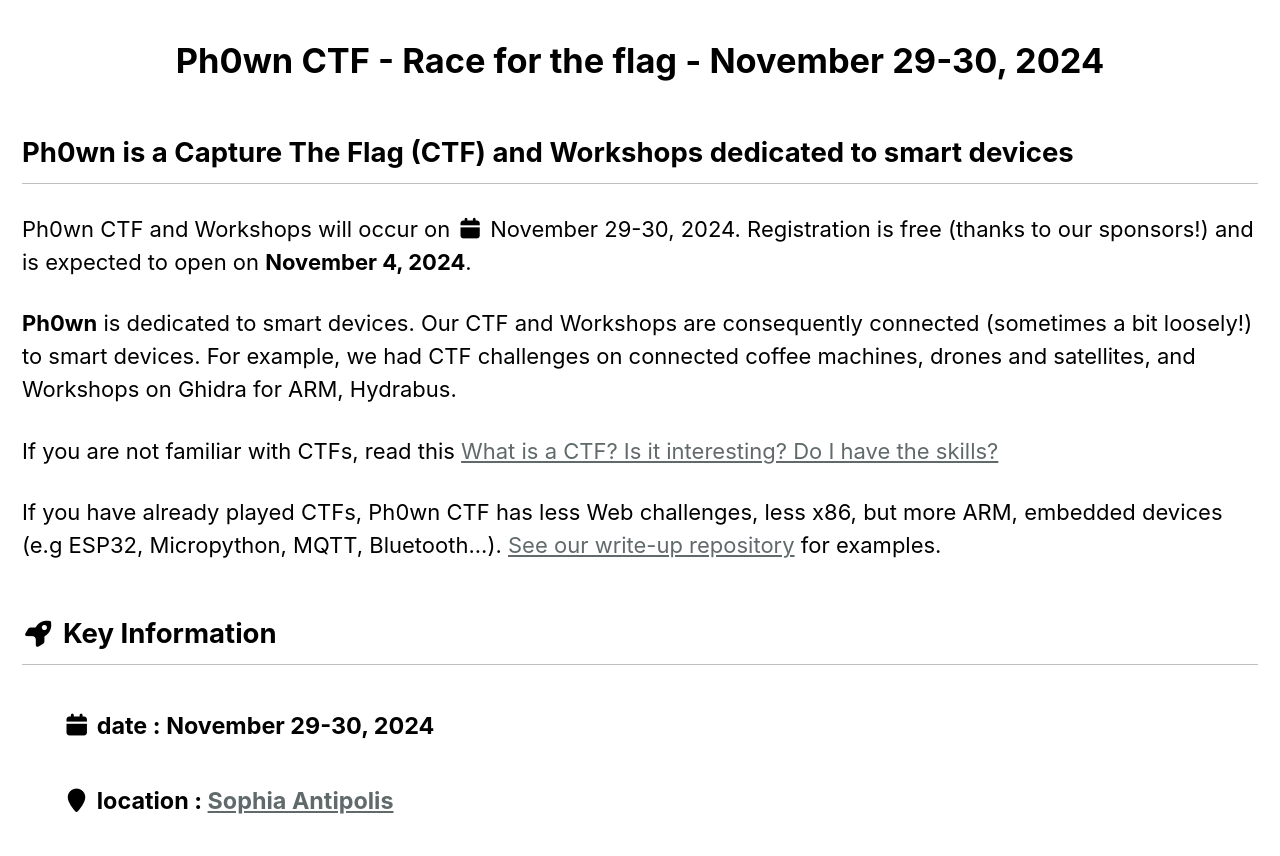
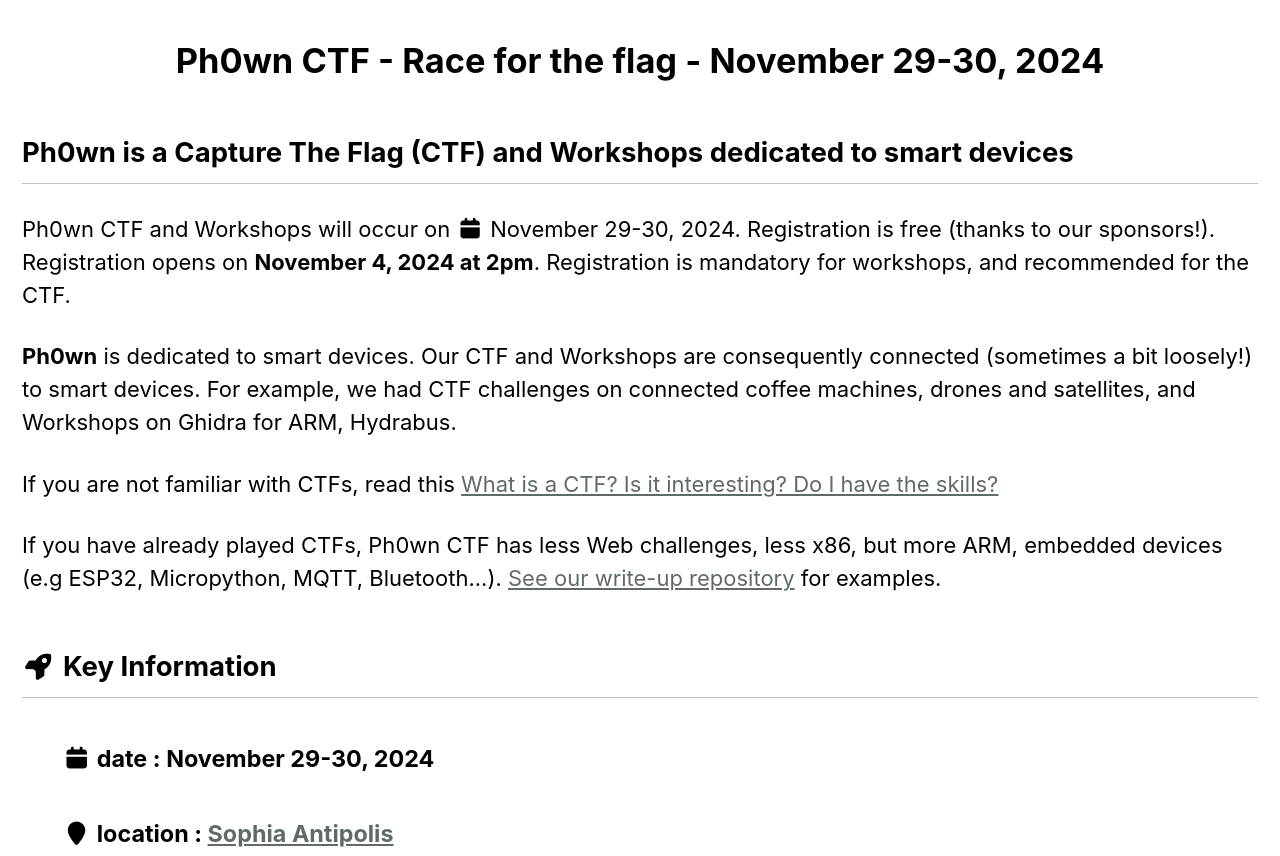
Before and after one commit to ph0wn/ph0wn.github.io, a Jekyll site: the page built from _pages/index.html, in a window 1280 px wide and 900 px high, scrolled down 489 px, cut to the strip 44-900 px from the top of the window. Built offline with Jekyll 4.4.1, drawn with Linux system fonts in a browser that asks for light colours; cached includes are drawn as plain includes.

Commit message:
registration announcement

```diff
--- a/_pages/index.html
+++ b/_pages/index.html
@@ -23,8 +23,10 @@ header:
     <h2>Ph0wn is a Capture The Flag (CTF) and Workshops dedicated to smart devices</h2>
     <p>
     <p>
-      Ph0wn CTF and Workshops will occur on <i class="fa fa-calendar"></i> November 29-30, 2024</b>.
-	Registration is free (thanks to our sponsors!) and is expected to open on <b>November 4, 2024</b>.
+      Ph0wn CTF and Workshops will occur on <i class="fa fa-calendar"></i> November 29-30, 2024</b>. Registration is free (thanks to our sponsors!).
+<br>
+Registration opens on <b>November 4, 2024 at 2pm</b>. Registration is mandatory for workshops, and recommended for the CTF.
+<br>
 
     </p>
     <p>
--- a/_pages/sponsors.html
+++ b/_pages/sponsors.html
@@ -54,12 +54,6 @@ sponsors:
     alt: "hardware.io"
     title: "hardware.io"
     inline_style_properties: "width: 200px; padding-top: 10%;"
-
-  - url: https://www.nxp.com
-    image_path: /assets/images/sponsors/NXP_logo_CMYK.jpg
-    alt: "NXP"
-    title: "NXP"
-    inline_style_properties: "width: 200px;"
 
   - url : https://www.hydrabus.com/
     image_path: /assets/images/sponsors/HydraBus_RED.png
```
